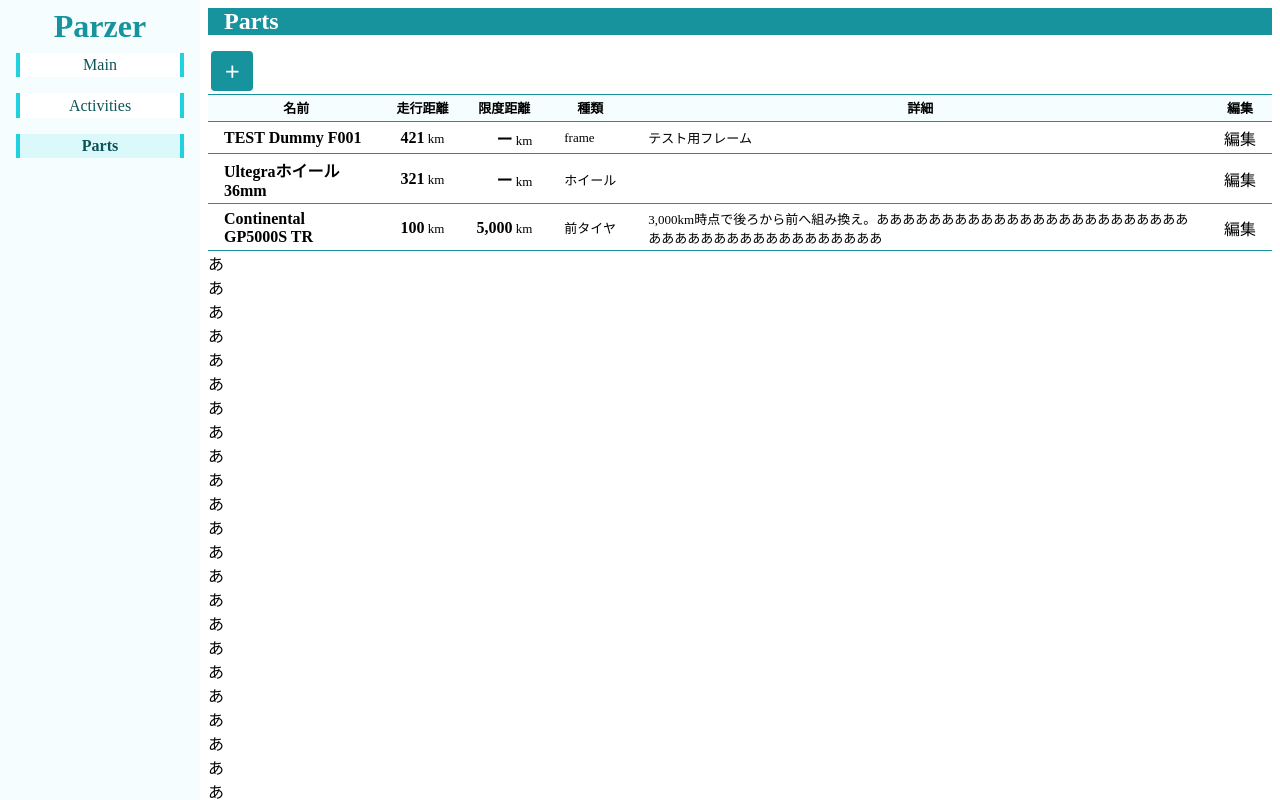
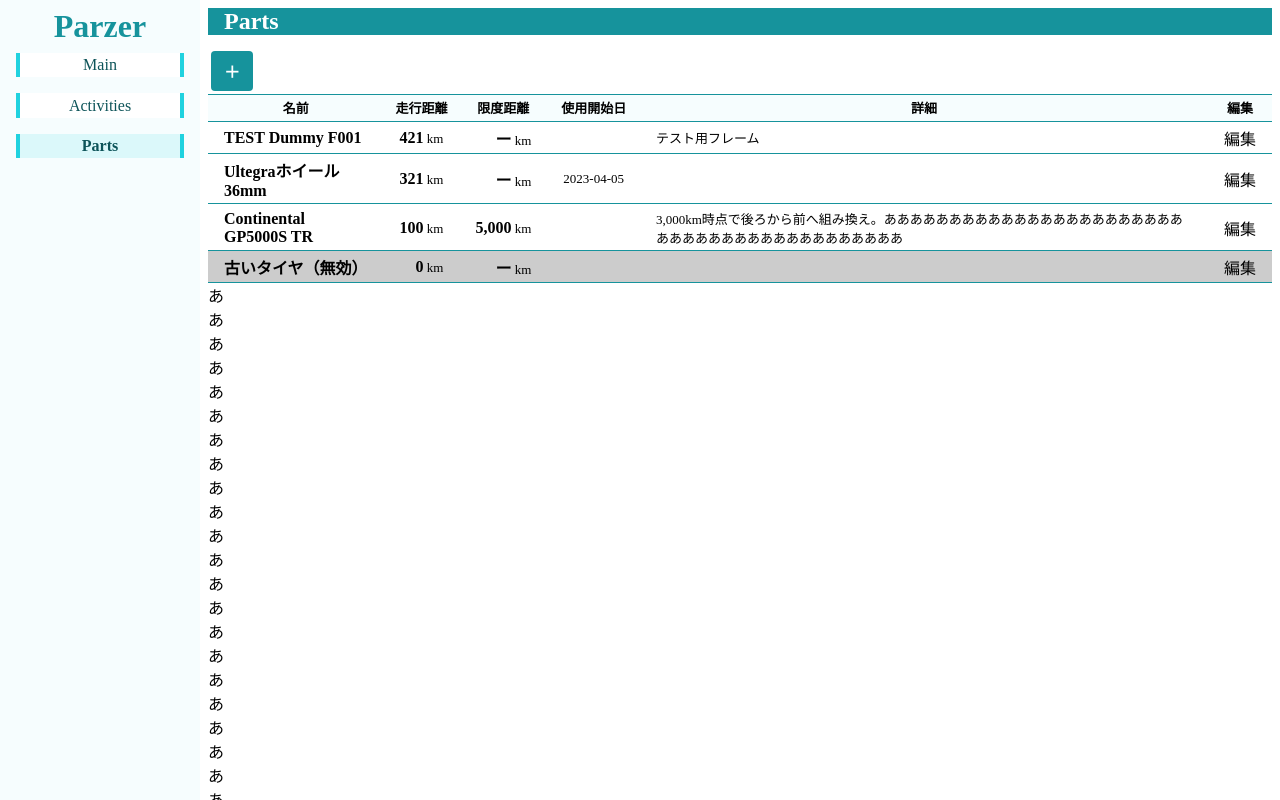
Before and after one commit to tris5572/parzer, a React (Vite) app: page /parts in a window 1280 px wide. Shown: the top 800 px of the page. Built offline with nearby package versions, Linux system fonts and the light colour scheme.

Commit message:
パーツのデータに項目を追加

```diff
--- a/src/components/activities/ActivityEdit.tsx
+++ b/src/components/activities/ActivityEdit.tsx
@@ -36,7 +36,7 @@ export function ActivityEdit() {
   const values: ActivitiesItem = activity ?? {
     id: "", // TODO: ユニークにする
     name: "",
-    date: "", // TODO: 今日
+    date: "2020-01-01", // TODO: 今日
     description: "",
     distance: 0,
     parts: [],
--- a/src/components/parts/PartsList.tsx
+++ b/src/components/parts/PartsList.tsx
@@ -12,6 +12,9 @@ const Th = styled.th`
   border-top: 1px solid ${(p) => p.theme.colors.key.dark};
   border-bottom: 1px solid ${(p) => p.theme.colors.key.dark};
 `;
+const Tr = styled.tr<{ $isInvalid?: boolean }>`
+  background: ${(props) => (props.$isInvalid ? "hsl(0, 0%, 80%)" : "transparent")};
+`;
 const Td = styled.td`
   padding: 0.2rem 1rem;
   border-top: 1px solid transparent;
@@ -23,9 +26,9 @@ const Name = styled(Td)`
   font-weight: bold;
   white-space: normal;
 `;
-const Kind = styled(Td)`
-  font-size: small;
-`;
+// const Kind = styled(Td)`
+//   font-size: small;
+// `;
 const Description = styled(Td)`
   font-size: small;
   white-space: normal;
@@ -44,6 +47,9 @@ const DistanceUnit = styled.span`
 `;
 const LimitStyle = styled(Td)`
   text-align: right;
+`;
+const StartDate = styled(Td)`
+  font-size: small;
 `;
 
 type Props = {
@@ -67,14 +73,15 @@ export function PartsList(_props: Props) {
 
 function Row({ data }: { data: PartsItemData }) {
   return (
-    <tr key={data.id}>
+    <Tr $isInvalid={data.invalid} key={data.id}>
       <Name>{data.name}</Name>
       <Distance data={data} />
       <Limit data={data} />
-      <Kind>{data.kind}</Kind>
+      {/* <Kind>{data.kind}</Kind> */}
+      <StartDate>{data.startDate}</StartDate>
       <Description>{data.description}</Description>
       <Td>編集</Td>
-    </tr>
+    </Tr>
   );
 }
 
@@ -95,8 +102,7 @@ function Distance({ data }: { data: PartsItemData }) {
 }
 
 function Limit({ data }: { data: PartsItemData }) {
-  const limitStr =
-    data.limit != undefined ? data.limit?.toLocaleString() : "ー";
+  const limitStr = data.limit != undefined ? data.limit?.toLocaleString() : "ー";
   return (
     <LimitStyle>
       <DistanceNumber>{limitStr}</DistanceNumber>
@@ -112,7 +118,8 @@ function Header() {
         <Th>名前</Th>
         <Th>走行距離</Th>
         <Th>限度距離</Th>
-        <Th>種類</Th>
+        <Th>使用開始日</Th>
+        {/* <Th>種類</Th> */}
         <Th>詳細</Th>
         <Th>編集</Th>
       </tr>
--- a/src/misc/data.ts
+++ b/src/misc/data.ts
@@ -91,6 +91,7 @@ export const DUMMY_DATA: DataFileType = {
       name: "Ultegraホイール 36mm",
       description: "",
       kind: "ホイール",
+      startDate: "2023-04-05",
     },
     {
       id: "p3",
@@ -100,6 +101,13 @@ export const DUMMY_DATA: DataFileType = {
       kind: "前タイヤ",
       limit: 5000,
     },
+    {
+      id: "p5",
+      name: "古いタイヤ（無効）",
+      description: "",
+      kind: "後タイヤ",
+      invalid: true,
+    },
   ],
   sets: [],
 };
```
Also changed, not shown: src/misc/type.ts (+8 -1 lines).
